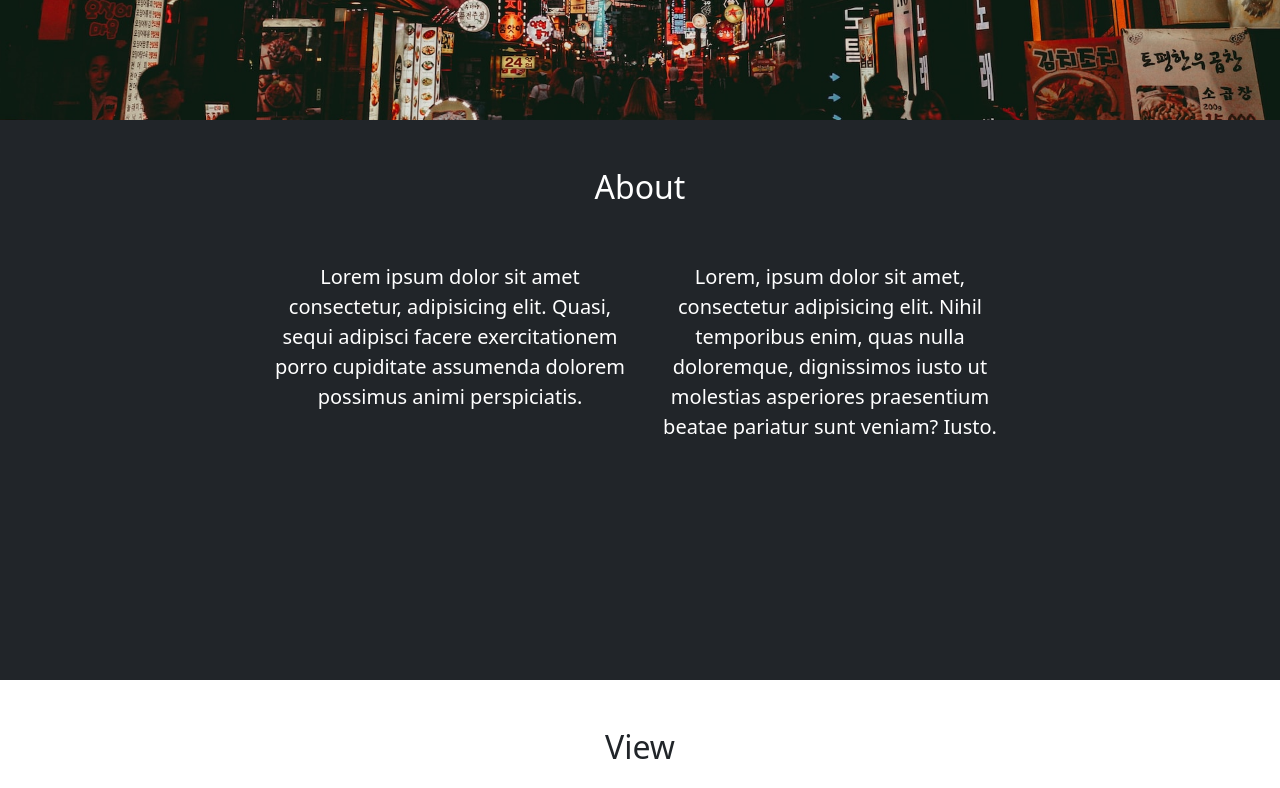
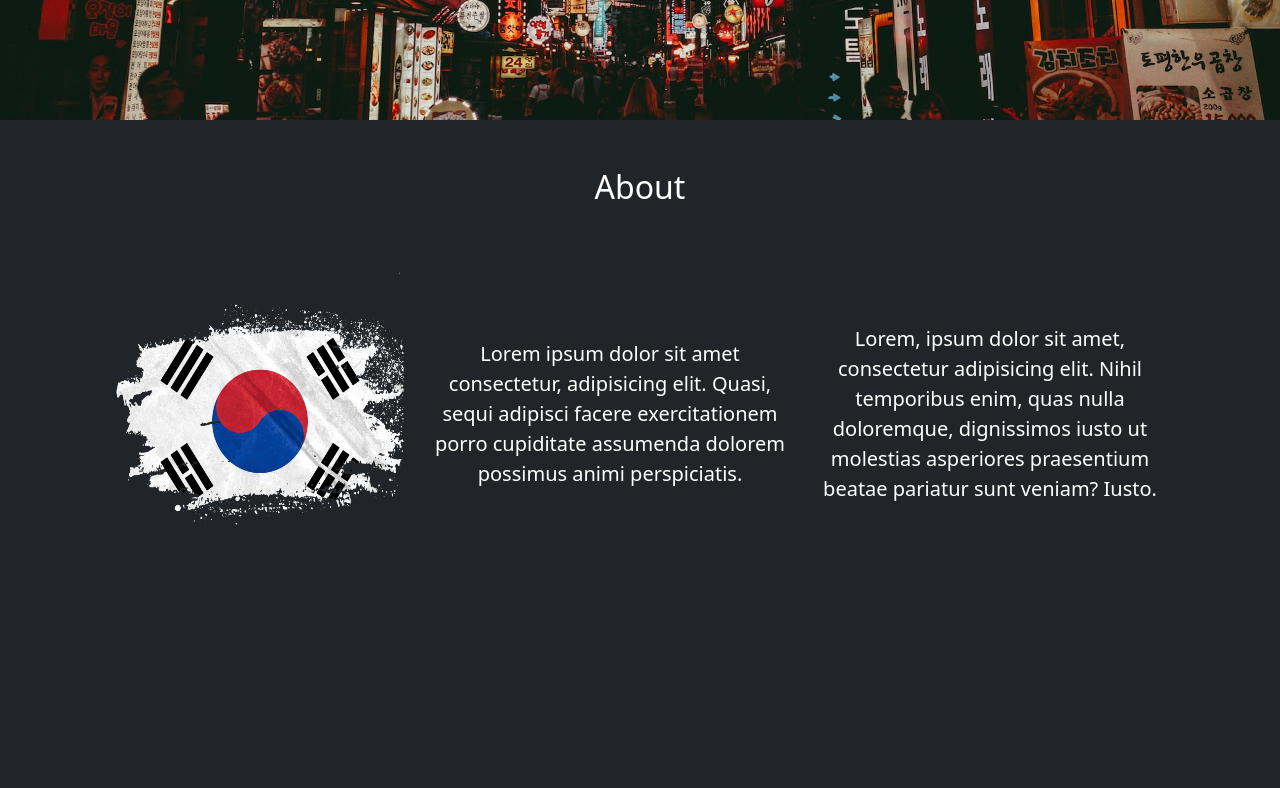
Before and after one commit to kiddo27/nafidz-south-korea-article, a plain HTML site: page index.html in a window 1280 px wide. Shown: the part 680-1468 px from the top of the page. Drawn offline with nearby package versions, Linux system fonts and the light colour scheme; a web font is replaced by a local one.

Commit message:
menambahkan bendera korea

```diff
--- a/index.html
+++ b/index.html
@@ -42,14 +42,15 @@
 
 
     <!-- about -->
-    <section id="about" class="bg-dark text-white padding-3" style="height: 70vh;">
+    <section id="about" class="bg-dark text-white padding-3" style="height: 100vh;">
       <div class="container">
         <div class="row text-center">
           <div class="col mb-3 mb-md-5">
             <h2> About </h2>
           </div>
         </div>
-        <div class="row justify-content-center fs-5 text-center">
+        <div class="row justify-content-center align-items-center fs-5 text-center">
+          <img src="img/flag.png" alt="" id="flag">
           <div class="col-md-4">
             <p>Lorem ipsum dolor sit amet consectetur, adipisicing elit. Quasi, sequi adipisci facere exercitationem porro cupiditate assumenda dolorem possimus animi perspiciatis.</p>
           </div>
--- a/style.css
+++ b/style.css
@@ -36,3 +36,18 @@
 .kontak p a:visited{
 	color: white;
 }
+
+#flag{
+	display: inline-block;
+	width: 20rem;
+	height: 20rem;
+}
+
+@media screen and(min-width: 375px){
+	#about{
+	height: 120vh;
+	padding-top: 3rem;
+	font-size: 7rem;
+
+}
+}
```
Also changed, not shown: img/flag.png (added).
